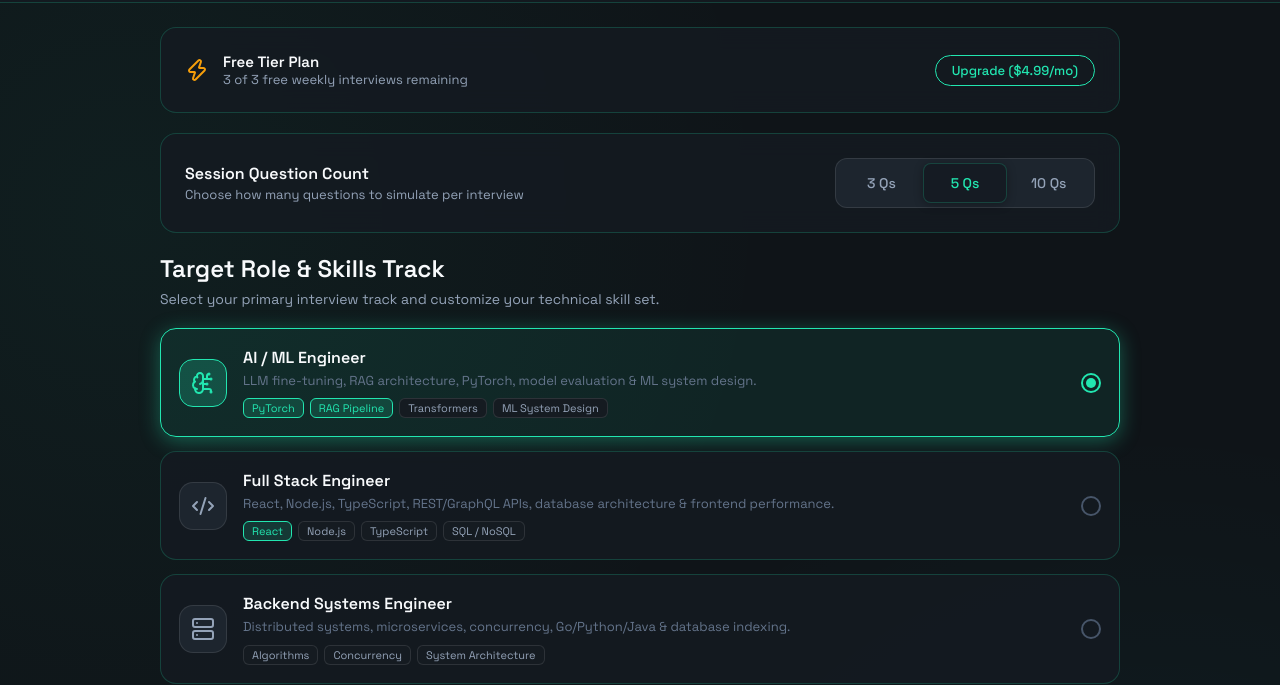
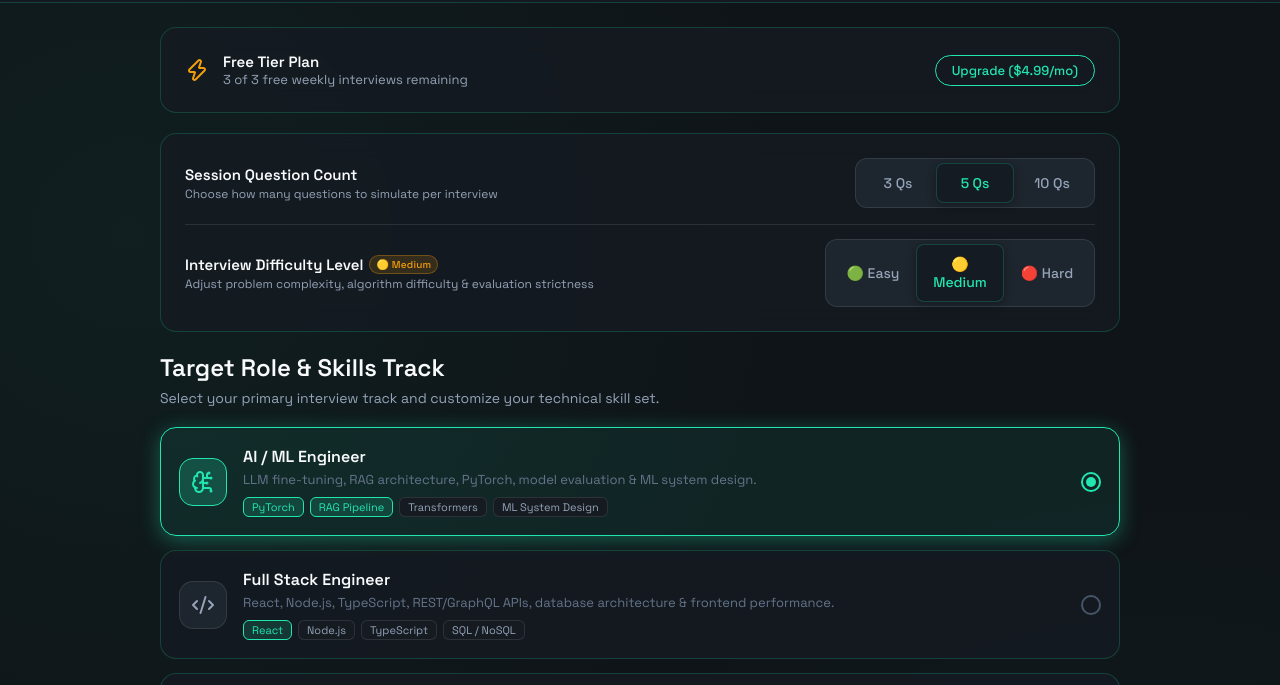
Before and after one commit to Aniket12-coder07/interview-ace-web, a website: page index.html in a window 1280 px wide. Shown: the part 70-755 px from the top of the page. Drawn offline with nearby package versions, Linux system fonts and the light colour scheme.

Commit message:
Sync index.html

```diff
--- a/index.html
+++ b/index.html
@@ -72,15 +72,34 @@
 
       <!-- Config & Session Settings Card -->
       <div class="glass-card">
-        <div style="display: flex; justify-content: space-between; align-items: center;">
-          <div>
-            <div style="font-weight: 600; font-size: 16px; margin-bottom: 2px;">Session Question Count</div>
-            <div style="font-size: 13px; color: var(--text-secondary);">Choose how many questions to simulate per interview</div>
+        <div style="display: flex; flex-direction: column; gap: 16px;">
+          <!-- Question Count Selector -->
+          <div style="display: flex; justify-content: space-between; align-items: center;">
+            <div>
+              <div style="font-weight: 600; font-size: 15px; margin-bottom: 2px;">Session Question Count</div>
+              <div style="font-size: 12px; color: var(--text-secondary);">Choose how many questions to simulate per interview</div>
+            </div>
+            <div class="tab-switcher" style="margin-bottom: 0; min-width: 240px;">
+              <button class="tab-btn" id="qlen-3-btn" onclick="setSessionLength(3)">3 Qs</button>
+              <button class="tab-btn active" id="qlen-5-btn" onclick="setSessionLength(5)">5 Qs</button>
+              <button class="tab-btn" id="qlen-10-btn" onclick="setSessionLength(10)">10 Qs</button>
+            </div>
           </div>
-          <div class="tab-switcher" style="margin-bottom: 0; min-width: 260px;">
-            <button class="tab-btn" id="qlen-3-btn" onclick="setSessionLength(3)">3 Qs</button>
-            <button class="tab-btn active" id="qlen-5-btn" onclick="setSessionLength(5)">5 Qs</button>
-            <button class="tab-btn" id="qlen-10-btn" onclick="setSessionLength(10)">10 Qs</button>
+
+          <!-- Difficulty Level Selector (Easy, Medium, Hard) -->
+          <div style="display: flex; justify-content: space-between; align-items: center; border-top: 1px solid var(--glass-border-subtle); padding-top: 14px;">
+            <div>
+              <div style="font-weight: 600; font-size: 15px; margin-bottom: 2px; display: flex; align-items: center; gap: 6px;">
+                <span>Interview Difficulty Level</span>
+                <span class="status-pill warning" style="font-size: 10px; padding: 2px 6px;" id="difficulty-pill-badge">Medium</span>
+              </div>
+              <div style="font-size: 12px; color: var(--text-secondary);">Adjust problem complexity, algorithm difficulty & evaluation strictness</div>
+            </div>
+            <div class="tab-switcher" style="margin-bottom: 0; min-width: 270px;">
+              <button class="tab-btn" id="diff-easy-btn" onclick="setDifficultyLevel('easy')">🟢 Easy</button>
+              <button class="tab-btn active" id="diff-medium-btn" onclick="setDifficultyLevel('medium')">🟡 Medium</button>
+              <button class="tab-btn" id="diff-hard-btn" onclick="setDifficultyLevel('hard')">🔴 Hard</button>
+            </div>
           </div>
         </div>
       </div>
```
